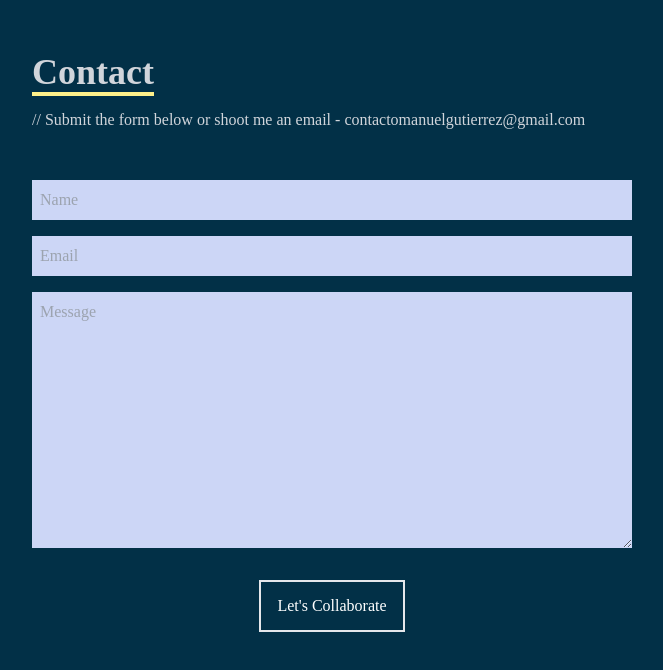
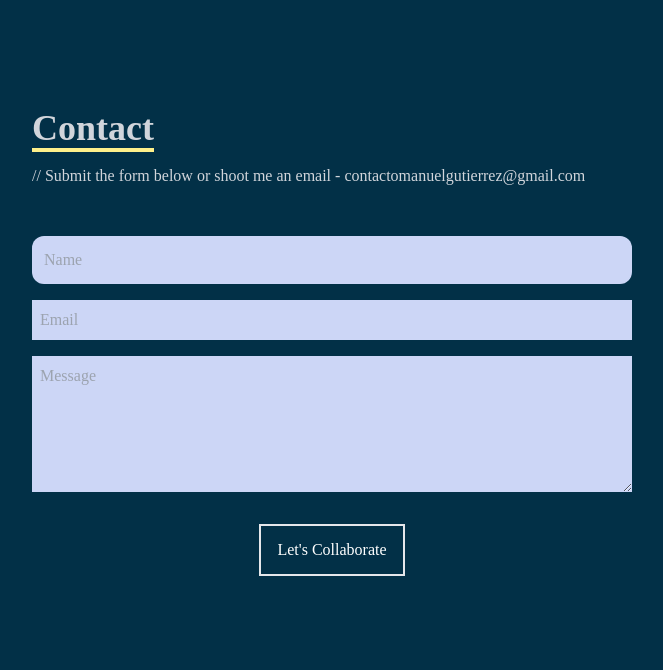
Before and after one commit to carletito14/portfolio, a React (Create React App) app: page / in a window 1280 px wide. Shown: the part 3242-3912 px from the top of the page, without its empty margins (308-971 px from the left). Built offline with nearby package versions, Linux system fonts and the light colour scheme.

Commit message:
improving styles

```diff
--- a/src/components/Contact.jsx
+++ b/src/components/Contact.jsx
@@ -9,9 +9,9 @@ const Contact = () => {
                 <p className='text-4xl font-bold inline border-b-4 border-yellow-200 text-gray-300'>Contact</p>
                 <p className='text-gray-300 py-4'>// Submit the form below or shoot me an email - contactomanuelgutierrez@gmail.com</p>
             </div>
-            <input className='bg-[#ccd6f6] p-2' type="text" placeholder='Name' name='name' />
+            <input className='bg-[#ccd6f6] p-3 rounded-xl' type="text" placeholder='Name' name='name' />
             <input className='my-4 p-2 bg-[#ccd6f6]' type="email" placeholder='Email' name='email' />
-            <textarea className='bg-[#ccd6f6] p-2' name="message" rows="10" placeholder='Message'></textarea>
+            <textarea className='bg-[#ccd6f6] p-2' name="message" rows="5" placeholder='Message'></textarea>
             <button className='text-white border-2 hover:bg-yellow-500 hover:border-yellow-200 px-4 py-3 my-8 mx-auto flex items-center'>Let's Collaborate</button>
         </form>
     </div>
```
